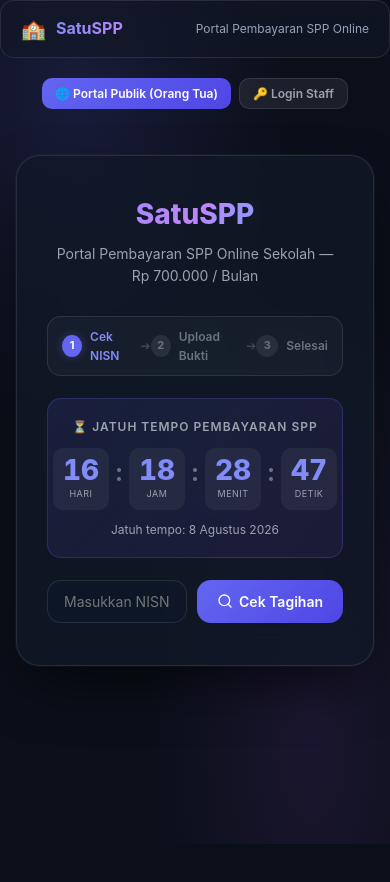
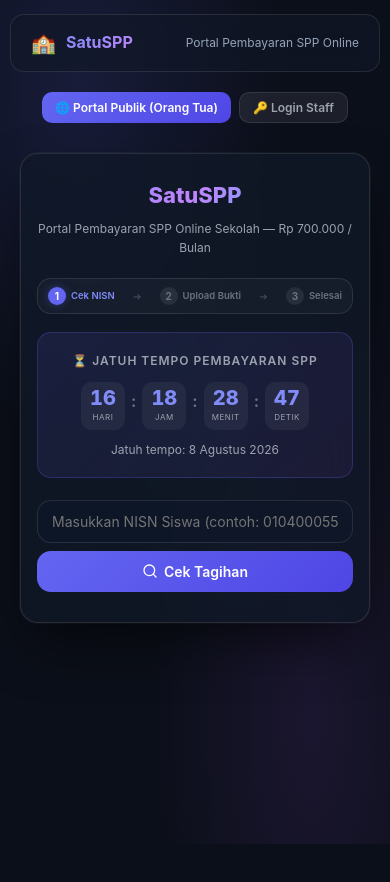
Before and after one commit to nug31/SPP, a React (Vite) app: page / in a window 390 px wide. Shown: the top 882 px of the page. Built offline with nearby package versions, Linux system fonts and the light colour scheme; the HTML template or start-up script is replaced by a standard one.

Commit message:
style: add mobile responsive layout support for HP and tablet devices

```diff
--- a/public/css/style.css
+++ b/public/css/style.css
@@ -1071,16 +1071,148 @@ code {
 .kelas-stats { display: flex; gap: 8px; justify-content: center; margin-bottom: 8px; }
 
 /* ==================== RESPONSIVE ==================== */
+/* ==================== MOBILE RESPONSIVE (HP & TABLET) ==================== */
 @media (max-width: 768px) {
-    .sidebar { transform: translateX(-100%); z-index: 200; }
-    .content { margin-left: 0; padding: 20px 16px; }
-    .stats-grid { grid-template-columns: 1fr 1fr; }
-    .card { padding: 24px 18px; }
-    .filter-bar { flex-direction: column; align-items: stretch; }
-    .filter-bar input[type="text"] { width: 100%; }
-    .flex-form-grid { grid-template-columns: 1fr; }
-    .info-grid { grid-template-columns: 1fr; }
+    .app-parent-container, body:not(.admin-body) {
+        padding: 14px 10px 40px;
+    }
+
+    .card {
+        padding: 24px 16px !important;
+        border-radius: 18px !important;
+    }
+
+    .header {
+        margin-bottom: 20px;
+    }
+    .header h1 {
+        font-size: 22px;
+    }
+    .header p {
+        font-size: 12px;
+    }
+
+    .parent-step-guide {
+        padding: 8px 10px;
+        gap: 4px;
+        margin-bottom: 18px;
+    }
+    .step-item {
+        font-size: 10.5px;
+        gap: 5px;
+    }
+    .step-num {
+        width: 18px;
+        height: 18px;
+        font-size: 10px;
+    }
+    .step-arrow {
+        font-size: 10px;
+    }
+
+    .search-form {
+        flex-direction: column;
+        gap: 8px;
+    }
+    .search-form input[type="text"] {
+        font-size: 14px;
+        padding: 12px 14px;
+    }
+    .search-form button {
+        width: 100%;
+        padding: 12px;
+        font-size: 14px;
+        justify-content: center;
+    }
+
+    .info-grid {
+        grid-template-columns: 1fr;
+        gap: 8px;
+    }
+
+    .history-item {
+        flex-direction: column;
+        align-items: flex-start;
+        gap: 8px;
+    }
+    .history-right {
+        width: 100%;
+        justify-content: space-between;
+    }
+
+    .cd-block {
+        padding: 6px 8px;
+        min-width: 44px;
+    }
+    .cd-block span {
+        font-size: 20px;
+    }
+    .cd-block small {
+        font-size: 8px;
+    }
+    .cd-sep {
+        font-size: 16px;
+        padding-bottom: 8px;
+    }
+
+    .admin-container {
+        flex-direction: column;
+    }
+
+    .sidebar {
+        position: relative;
+        width: 100%;
+        height: auto;
+        border-right: none;
+        border-bottom: 1px solid var(--glass-border);
+        padding: 16px;
+    }
+
+    .content {
+        margin-left: 0;
+        padding: 16px 12px;
+        max-width: 100vw;
+    }
+
+    .content-header {
+        flex-direction: column;
+        align-items: flex-start;
+        gap: 12px;
+    }
+
+    .stats-grid {
+        grid-template-columns: 1fr 1fr;
+        gap: 10px;
+    }
+    .stat-card {
+        padding: 12px 14px;
+        gap: 10px;
+    }
+    .stat-icon {
+        font-size: 22px;
+    }
+    .stat-num {
+        font-size: 18px;
+    }
+    .stat-label {
+        font-size: 10px;
+    }
+
+    .filter-bar {
+        flex-direction: column;
+        align-items: stretch;
+    }
+    .filter-bar input[type="text"],
+    .filter-bar select {
+        width: 100% !important;
+    }
+
+    .modal-card {
+        padding: 20px 16px !important;
+        border-radius: 18px !important;
+    }
 }
+
 @media (max-width: 480px) {
     .stats-grid { grid-template-columns: 1fr; }
     .countdown-blocks { gap: 4px; }
--- a/src/index.css
+++ b/src/index.css
@@ -637,8 +637,160 @@ input[type="password"]:focus {
     border-radius: 10px;
 }
 
+/* ==================== MOBILE RESPONSIVE (HP & TABLET) ==================== */
 @media (max-width: 768px) {
-    .sidebar { transform: translateX(-100%); display: none; }
-    .content { margin-left: 0; padding: 20px 16px; max-width: 100vw; }
-    .stats-grid { grid-template-columns: 1fr 1fr; }
+    .app-parent-container, body:not(.admin-body) {
+        padding: 14px 10px 40px;
+    }
+
+    .card {
+        padding: 24px 16px !important;
+        border-radius: 18px !important;
+    }
+
+    .header {
+        margin-bottom: 20px;
+    }
+    .header h1 {
+        font-size: 22px;
+    }
+    .header p {
+        font-size: 12px;
+    }
+
+    .parent-step-guide {
+        padding: 8px 10px;
+        gap: 4px;
+        margin-bottom: 18px;
+    }
+    .step-item {
+        font-size: 10.5px;
+        gap: 5px;
+    }
+    .step-num {
+        width: 18px;
+        height: 18px;
+        font-size: 10px;
+    }
+    .step-arrow {
+        font-size: 10px;
+    }
+
+    .search-form {
+        flex-direction: column;
+        gap: 8px;
+    }
+    .search-form input[type="text"] {
+        font-size: 14px;
+        padding: 12px 14px;
+    }
+    .search-form button {
+        width: 100%;
+        padding: 12px;
+        font-size: 14px;
+        justify-content: center;
+    }
+
+    .info-grid {
+        grid-template-columns: 1fr;
+        gap: 8px;
+    }
+
+    .history-item {
+        flex-direction: column;
+        align-items: flex-start;
+        gap: 8px;
+    }
+    .history-right {
+        width: 100%;
+        justify-content: space-between;
+    }
+
+    .cd-block {
+        padding: 6px 8px;
+        min-width: 44px;
+    }
+    .cd-block span {
+        font-size: 20px;
+    }
+    .cd-block small {
+        font-size: 8px;
+    }
+    .cd-sep {
+        font-size: 16px;
+        padding-bottom: 8px;
+    }
+
+    .admin-container {
+        flex-direction: column;
+    }
+
+    .sidebar {
+        position: relative;
+        width: 100%;
+        height: auto;
+        border-right: none;
+        border-bottom: 1px solid var(--glass-border);
+        padding: 16px;
+    }
+
+    .content {
+        margin-left: 0;
+        padding: 16px 12px;
+        max-width: 100vw;
+    }
+
+    .content-header {
+        flex-direction: column;
+        align-items: flex-start;
+        gap: 12px;
+    }
+
+    .stats-grid {
+        grid-template-columns: 1fr 1fr;
+        gap: 10px;
+    }
+    .stat-card {
+        padding: 12px 14px;
+        gap: 10px;
+    }
+    .stat-icon {
+        font-size: 22px;
+    }
+    .stat-num {
+        font-size: 18px;
+    }
+    .stat-label {
+        font-size: 10px;
+    }
+
+    .filter-bar {
+        flex-direction: column;
+        align-items: stretch;
+    }
+    .filter-bar input[type="text"],
+    .filter-bar select {
+        width: 100% !important;
+    }
+
+    .modal-card {
+        padding: 20px 16px !important;
+        border-radius: 18px !important;
+    }
 }
+
+@media (max-width: 480px) {
+    .stats-grid {
+        grid-template-columns: 1fr;
+    }
+    .parent-step-guide {
+        font-size: 9.5px;
+    }
+    .step-item span:not(.step-num) {
+        font-size: 9.5px;
+    }
+    .data-table th, .data-table td {
+        padding: 10px 12px;
+        font-size: 12px;
+    }
+}
```
